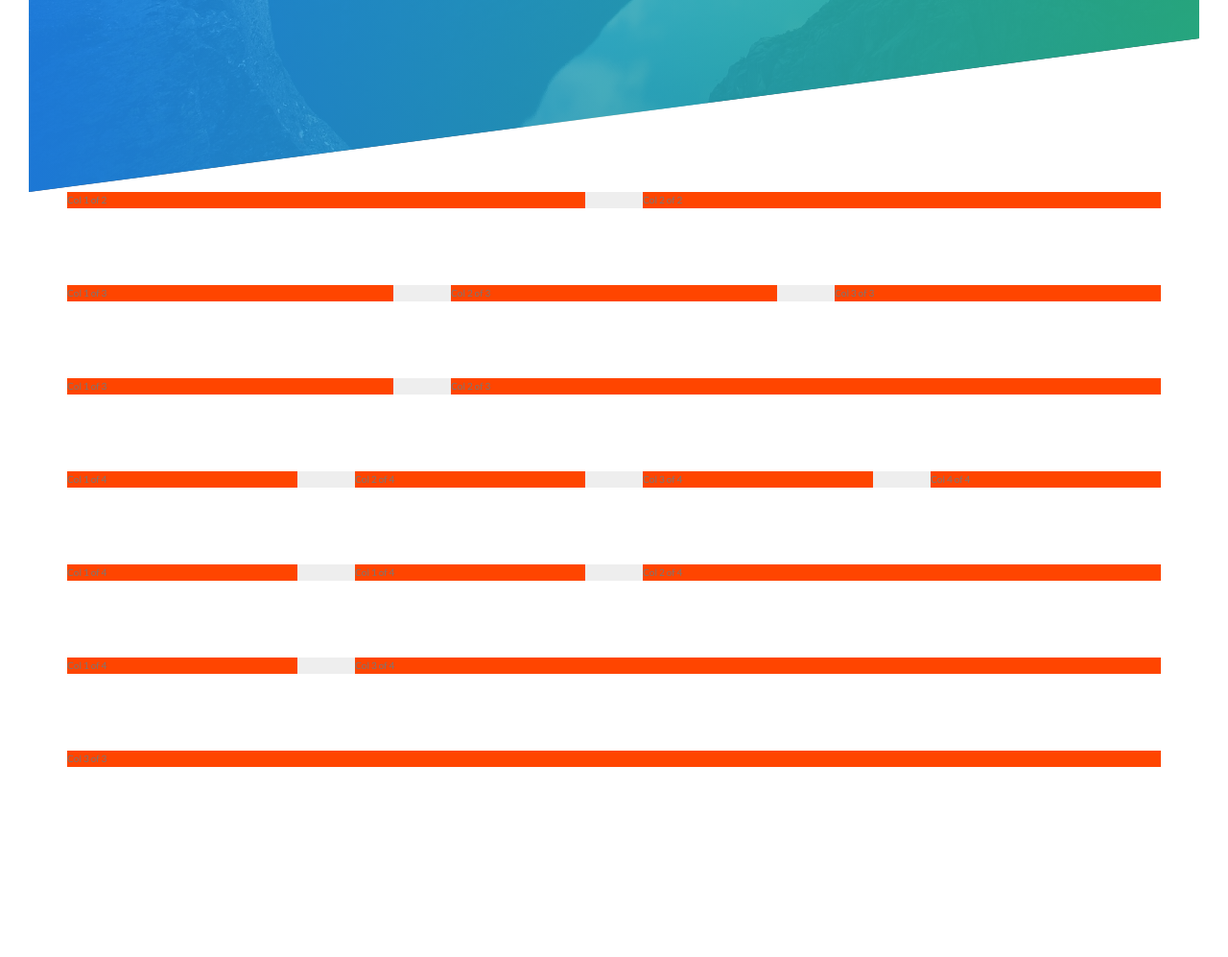
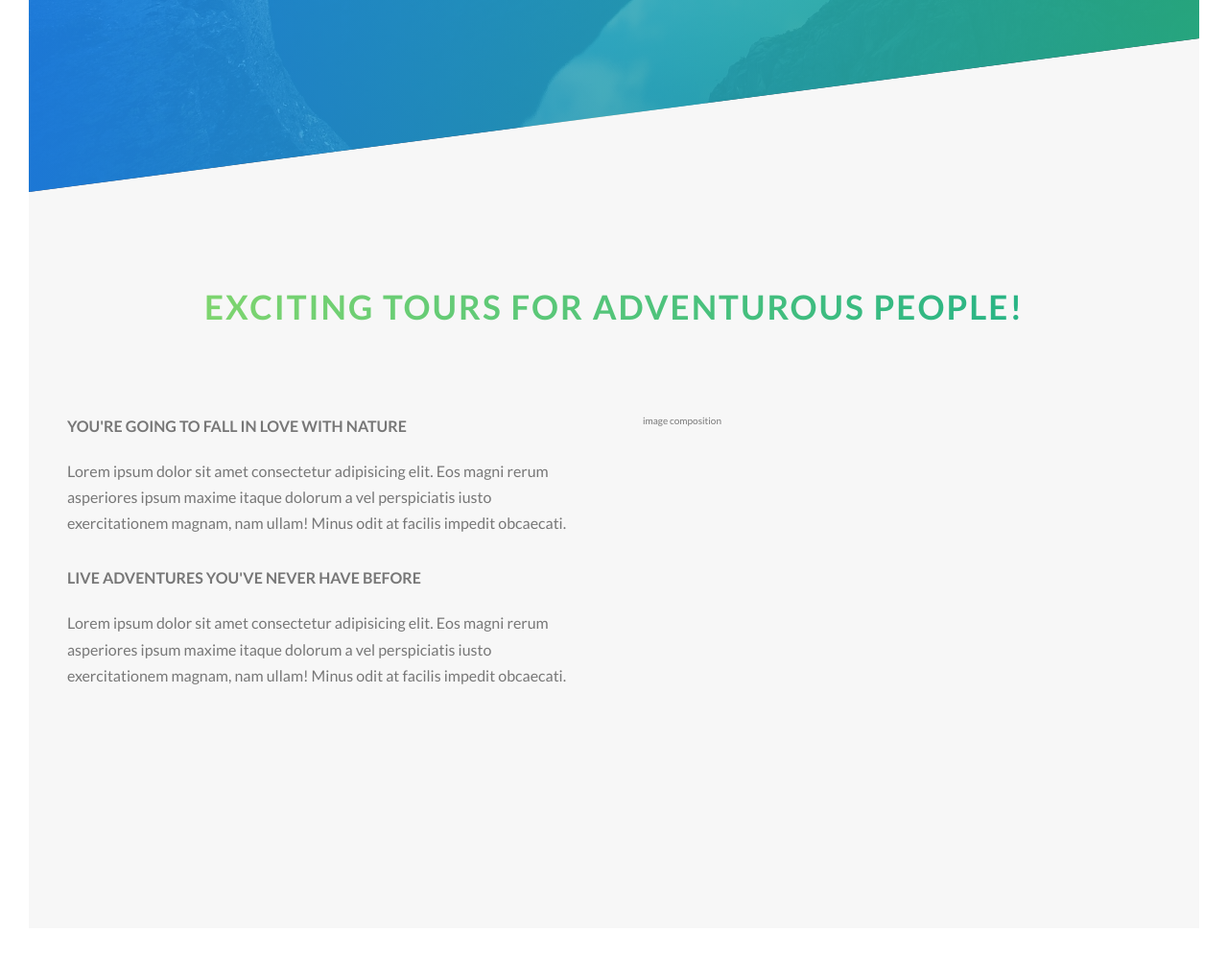
Before and after one commit to SparksFullStack/naturelust, a PHP site: page / in a window 1280 px wide. Shown: the part 590-1587 px from the top of the page at 96% size. Before the commit the page ends 1389 px from the top, so only its background shows below. Run offline with PHP 8.4, Linux system fonts and the light colour scheme; some libraries are stand-ins or nearby versions.

Commit message:
two utility classes added for the margin bottom of headings; text and alignment for the about section finished

```diff
--- a/css/style.css
+++ b/css/style.css
@@ -66,6 +66,44 @@ body {
     letter-spacing: 1.74rem;
     animation: moveInRight 1s ease-out; }
 
+.heading-secondary {
+  font-size: 3.5rem;
+  text-transform: uppercase;
+  font-weight: 700;
+  display: inline-block;
+  background-image: linear-gradient(to right, #7ed56f, #28b485);
+  -webkit-background-clip: text;
+  color: transparent;
+  letter-spacing: 2px;
+  transition: all .2s; }
+  .heading-secondary:hover {
+    transform: skewy(2deg) skewX(15deg) scale(1.1);
+    text-shadow: 0.5rem 1rem 2rem rgba(0, 0, 0, 0.2); }
+
+.heading-tertiary {
+  font-size: 1.6rem;
+  font-weight: 700;
+  text-transform: uppercase; }
+
+.paragraph {
+  font-size: 1.6rem; }
+  .paragraph:not(:last-child) {
+    margin-bottom: 3rem; }
+
+.u-center-text {
+  text-align: center; }
+
+.u-margin-bottom-large {
+  margin-bottom: 8rem; }
+
+.u-margin-bottom-small {
+  margin-bottom: 2rem; }
+
+.section-about {
+  background-color: #f7f7f7;
+  padding: 25rem 0;
+  margin-top: -20vh; }
+
 .btn:link, .btn:visited {
   text-transform: uppercase;
   text-decoration: none;
@@ -132,7 +170,6 @@ body {
 
 .row {
   max-width: 114rem;
-  background-color: #eee;
   margin: 0 auto; }
   .row:not(:last-child) {
     margin-bottom: 8rem; }
@@ -141,7 +178,6 @@ body {
     display: table;
     clear: both; }
   .row [class^="col"] {
-    background-color: orangered;
     float: left; }
     .row [class^="col"]:not(:last-child) {
       margin-right: 6rem; }
--- a/index.html
+++ b/index.html
@@ -29,88 +29,32 @@
         </header>
 
 
-        <section class="grid-test">
-            <div class="row">
-                <div class="col-1-of-2">
-                    Col 1 of 2
+        <main>
+            <section class="section-about">
+                <div class="u-center-text u-margin-bottom-large">
+                    <h2 class="heading-secondary">
+                        Exciting tours for adventurous people!
+                    </h2>
                 </div>
 
-                <div class="col-1-of-2">
-                    Col 2 of 2
+                <div class="row">
+                    <div class="col-1-of-2">
+                        <h3 class="heading-tertiary u-margin-bottom-small">You're going to fall in love with nature</h3>
+                        <p class="paragraph">
+                            Lorem ipsum dolor sit amet consectetur adipisicing elit. Eos magni rerum asperiores ipsum maxime itaque dolorum a vel perspiciatis iusto exercitationem magnam, nam ullam! Minus odit at facilis impedit obcaecati.
+                        </p>
+
+                        <h3 class="heading-tertiary u-margin-bottom-small">Live adventures you've never have before</h3>
+                        <p class="paragraph">
+                            Lorem ipsum dolor sit amet consectetur adipisicing elit. Eos magni rerum asperiores ipsum maxime itaque dolorum a vel perspiciatis iusto exercitationem magnam, nam ullam! Minus odit at facilis impedit obcaecati.
+                        </p>
+                    </div>
+
+                    <div class="col-1-of-2">
+                        image composition
+                    </div>
                 </div>
-            </div>
-
-            <div class="row">
-                <div class="col-1-of-3">
-                    Col 1 of 3
-                </div>
-
-                <div class="col-1-of-3">
-                    Col 2 of 3
-                </div>
-
-                <div class="col-1-of-3">
-                    Col 3 of 3
-                </div>
-            </div>
-
-            <div class="row">
-                <div class="col-1-of-3">
-                    Col 1 of 3
-                </div>
-
-                <div class="col-2-of-3">
-                    Col 2 of 3
-                </div>
-            </div>
-
-            <div class="row">
-                <div class="col-1-of-4">
-                    Col 1 of 4
-                </div>
-
-                <div class="col-1-of-4">
-                    Col 2 of 4
-                </div>
-
-                <div class="col-1-of-4">
-                    Col 3 of 4
-                </div>
-
-                <div class="col-1-of-4">
-                    Col 4 of 4
-                </div>
-            </div>
-
-            <div class="row">
-                <div class="col-1-of-4">
-                    Col 1 of 4
-                </div>
-
-                <div class="col-1-of-4">
-                    Col 1 of 4
-                </div>
-
-                <div class="col-2-of-4">
-                    Col 2 of 4
-                </div>
-            </div>
-
-            <div class="row">
-                <div class="col-1-of-4">
-                    Col 1 of 4
-                </div>
-
-                <div class="col-3-of-4">
-                    Col 3 of 4
-                </div>
-            </div>
-
-            <div class="row">
-                <div class="col">
-                    Col 3 of 3
-                </div>
-            </div>
-        </section>
+            </section>
+        </main>
     </body>
 </html>
--- a/sass/abstracts/_variables.scss
+++ b/sass/abstracts/_variables.scss
@@ -10,6 +10,8 @@ $color-grey-dark: #777;
 $color-white: #fff;
 $color-black: #000;
 
+// Background Colors
+$color-grey-light-1: #f7f7f7;
 
 //GRID
 $grid-width: 114rem;
--- a/sass/base/_typography.scss
+++ b/sass/base/_typography.scss
@@ -35,3 +35,38 @@ body {
         animation: moveInRight 1s ease-out;
     }
 }
+
+// Secondary Heading Text
+.heading-secondary {
+    font-size: 3.5rem;
+    text-transform: uppercase;
+    font-weight: 700;
+    display: inline-block;
+    background-image: linear-gradient(to right, $color-primary-light, $color-primary-dark);
+    -webkit-background-clip: text;
+    color: transparent;
+    letter-spacing: 2px;
+    transition: all .2s;
+
+    &:hover {
+        transform: skewy(2deg) skewX(15deg) scale(1.1);
+        text-shadow: .5rem 1rem 2rem rgba($color-black, 0.2);
+    }
+}
+
+// Tertiary Heading Text
+.heading-tertiary {
+    font-size: 1.6rem;
+    font-weight: 700;
+    text-transform: uppercase;
+}
+
+
+// Paragraphs
+.paragraph {
+    font-size: 1.6rem;
+
+    &:not(:last-child){
+        margin-bottom: 3rem;
+    }
+}
--- a/sass/base/_utilities.scss
+++ b/sass/base/_utilities.scss
@@ -0,0 +1,3 @@
+.u-center-text { text-align: center; }
+.u-margin-bottom-large { margin-bottom: 8rem; }
+.u-margin-bottom-small { margin-bottom: 2rem; }
--- a/sass/layout/_grid.scss
+++ b/sass/layout/_grid.scss
@@ -1,6 +1,5 @@
 .row {
     max-width: $grid-width;
-    background-color: #eee;
     margin: 0 auto;
 
 
@@ -12,7 +11,6 @@
 
     // attribute selector
     [class^="col"] { // this selects all of the elements with a class attribute that starts with "col-"
-        background-color: orangered;
         float: left;
 
         &:not(:last-child){
--- a/sass/pages/_home.scss
+++ b/sass/pages/_home.scss
@@ -0,0 +1,5 @@
+.section-about {
+    background-color: $color-grey-light-1;
+    padding: 25rem 0;
+    margin-top: -20vh; // here we move the section up to compensate for the clip path of 75vh
+}
```
